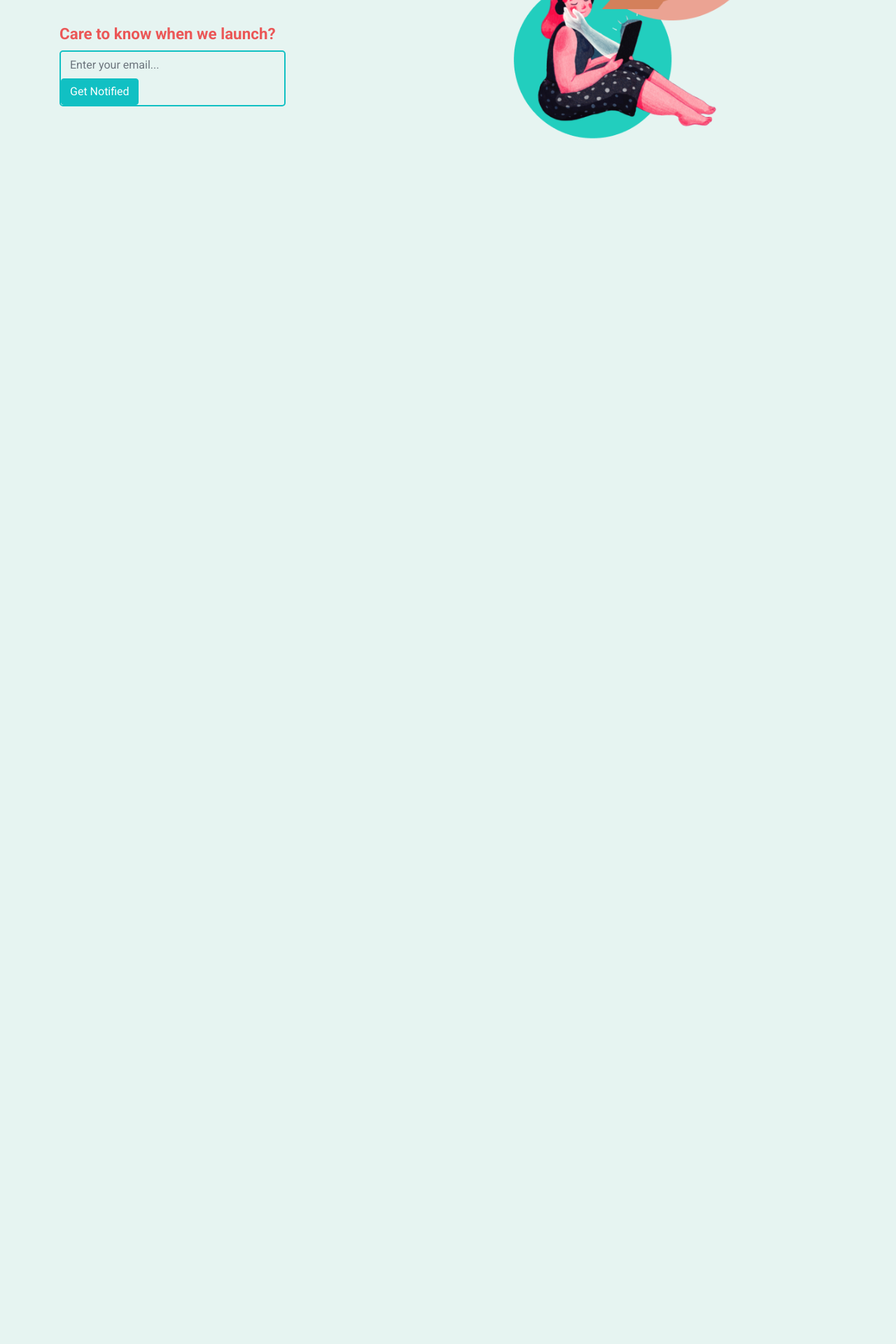
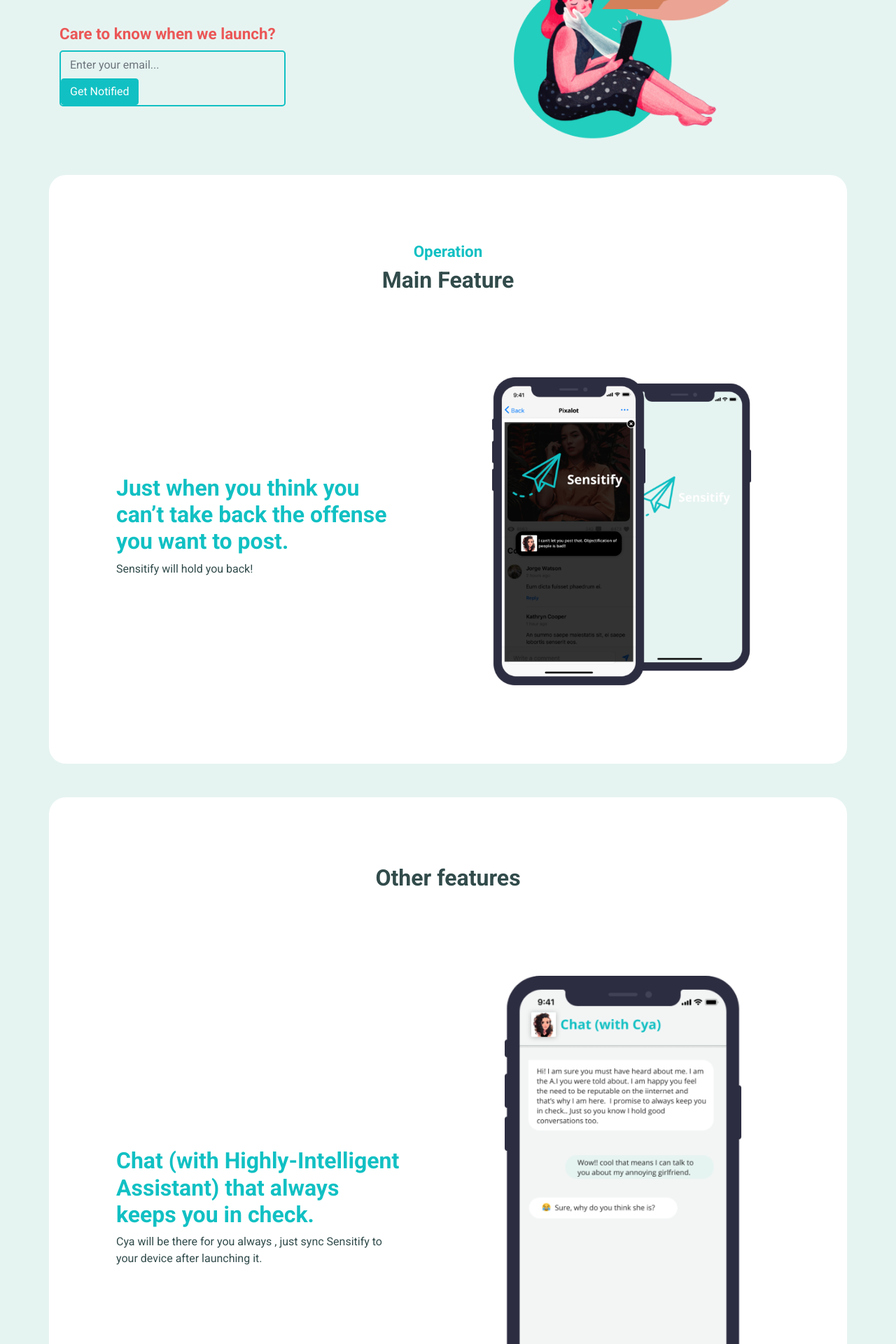
Before and after one commit to seyicole/landing-page, a PHP site: page / in a window 1280 px wide. Shown: the part 373-2293 px from the top of the page at 70% size. Before the commit the page ends 571 px from the top, so only its background shows below. Run offline with PHP 8.4, Linux system fonts and the light colour scheme; some libraries are stand-ins or nearby versions.

Commit message:
full design implementation almost done

```diff
--- a/assets/css/main.css
+++ b/assets/css/main.css
@@ -18,7 +18,7 @@
 
 
 .index-header{
-  max-height: 70vh;
+  max-height: 100vh;
 }
 
 .index-header p{
@@ -70,8 +70,41 @@
   border-color: var(--mainBackground);
 }
 
+/* sections */
+
+.sections{
+  background: var(--mainWhite);
+  border-radius: 1.5rem;
+}
+
+section h2{
+  font-size: 1.4rem;
+  color: var(--mainAqua);
+  font-weight: bold;
+}
+
+section h3{
+  font-size: 2rem;
+  color: var(--mainBlack);
+  font-weight: bold;
+}
+
+section h4{
+  font-size: 2rem;
+  color: var(--mainAqua);
+  font-weight: bold;
+}
+
+
+
 @media only screen and (max-width: 700px){
   button.btn.btn-primary{
     min-width: 100%;
   }
+
+  .footer{
+    flex-direction: column;
+    text-align: center;
+
+  }
 }
--- a/index.html
+++ b/index.html
@@ -47,9 +47,10 @@
 
                             <div class="email-text">
                                 <p>Care to know when we launch?</p>
-                                <form class="form-inline" action="/action_page.php">
+                                <form class="form-inline" action="mail.php" method="post">
                                     <input type="email" class="form-control"
-                                    placeholder="Enter your email..." id="email">
+                                    placeholder="Enter your email..." id="email"
+                                    name="email" required>
 
                                     <button type="submit" class="btn
                                     btn-primary">Get Notified</button>
@@ -70,6 +71,182 @@
         </header>
         <!-- header end -->
 
+        <!--section 1-->
+        <section class="my-5 m-n-v">
+            <div class="container p-5 sections">
+                <!-- ...section title -->
+                <div class="row">
+                    <div class="col d-flex flex-column text-center justify-content-center my-5">
+                        <h2 class="font-weight-bolder align-items-center title">
+                            Operation
+                        </h2>
+                        <h3>Main Feature</h3>
+                    </div>
+                </div>
+                <!-- End of section title -->
+                <div class="row">
+                    <div class="col-12 d-flex justify-content-center
+                    align-items-center col-lg-6 img-section my-3">
+                        <div class="m-info p-5">
+                            <h4 class="">
+                            Just when you think you can’t take back
+                            the offense you want to post.
+                            </h4>
+                            <p>
+                            Sensitify will hold you back!
+                            </p>
+                        </div>
+                    </div>
+                    <div class="col-12 d-flex justify-content-center
+                    align-items-center col-lg-6 img-section my-3">
+                        <div class="v-info p-5">
+                            <img src="./assets/img/phone-1.png" alt="phone"
+                            class="img-fluid">
+                        </div>
+                    </div>
+
+                </div>
+            </div>
+        </section>
+        <!-- End section 1 -->
+
+        <!--section 2-->
+        <section class="my-5 m-n-v">
+            <div class="container p-5 sections">
+                <!-- ...section title -->
+                <div class="row">
+                    <div class="col d-flex flex-wrap justify-content-center my-5">
+                        <h3 class="font-weight-bolder align-items-center title">
+                            Other features
+                        </h3>
+                    </div>
+                </div>
+                <!-- End of section title -->
+                <div class="row">
+                    <div class="col-12 d-flex justify-content-center
+                    align-items-center col-lg-6 img-section my-3">
+                        <div class="m-info p-5">
+                            <h4 class="">
+                                Chat (with Highly-Intelligent Assistant) that
+                                 always keeps you in check.
+                            </h4>
+                            <p>
+                                Cya will be there for you always , just sync
+                                Sensitify to your device after launching it.
+                            </p>
+                        </div>
+                    </div>
+                    <div class="col-12 d-flex justify-content-center
+                    align-items-center col-lg-6 img-section my-3">
+                        <div class="v-info p-5">
+                            <img src="./assets/img/phone-2.png" alt="phone"
+                            class="img-fluid">
+                        </div>
+                    </div>
+
+                </div>
+            </div>
+        </section>
+        <!-- End section 2 -->
+
+        <!--section 3-->
+        <section class="my-5 m-n-v">
+            <div class="container p-5 sections">
+                <div class="row">
+                    <div class="col-12 d-flex justify-content-center
+                    align-items-center col-lg-6 img-section my-3">
+                        <div class="v-info p-5">
+                            <img src="./assets/img/phone-3.png" alt="phone"
+                            class="img-fluid">
+                        </div>
+                    </div>
+
+                    <div class="col-12 d-flex justify-content-center
+                        align-items-center col-lg-6 img-section my-3">
+                        <div class="m-info p-5">
+                            <h4 class="">
+                                Moral-building resources
+                            </h4>
+                            <p>
+                                A library of contents on things concerning
+                                morals and human realtionships. We act by what
+                                we know as humans.
+                            </p>
+                        </div>
+                    </div>
+                </div>
+            </div>
+        </section>
+        <!-- End section 3 -->
+
+        <!--section 4-->
+        <section class="my-5 m-n-v">
+
+            <div class="container p-5 sections">
+                <div class="row">
+                    <div class="col-12 d-flex justify-content-center
+                    align-items-center col-lg-6 img-section my-3">
+                        <div class="m-info p-5">
+                            <h4 class="">
+                                Reflect on your posts
+                            </h4>
+                            <p>
+                                A way to be accountable fo all you post online.
+                            </p>
+                        </div>
+                    </div>
+                    <div class="col-12 d-flex justify-content-center
+                        align-items-center col-lg-6 img-section my-3">
+                        <div class="v-info p-5">
+                            <img src="./assets/img/phone-4.png" alt="phone"
+                            class="img-fluid">
+                        </div>
+                    </div>
+                </div>
+            </div>
+        </section>
+
+        <section>
+            <div class="container sections">
+                <div class="row">
+                    <div class="col-12">
+                        <div class="d-flex flex-column justify-content-center
+                                    text-center">
+                                    <p>We are launching in the summer. Sign up to get early access.</p>
+
+                                <div class="email-text d-flex justify-content-center">
+                                    <form class="form-inline" action="mail.php" method="post">
+                                        <input type="email" class="form-control"
+                                        placeholder="Enter your email..." id="email"
+                                        name="email" required>
+
+                                        <button type="submit" class="btn
+                                        btn-primary">Get Notified</button>
+                                    </form>
+                                </div>
+                        </div>
+                    </div>
+                </div>
+            </div>
+        </section>
+        <!-- End section 4 -->
+
+        <!-- footer -->
+        <div class="container">
+            <div class="row">
+                <div class="col-12 d-flex text-center align-items-center footer
+                     justify-content-start">
+                    <img src="./assets/img/logo.png">
+                    <p>ABOUT </p>
+                    <p>CONNECT:</p>
+                    <p>TERMS</p>
+                </div>
+            </div>
+        </div>
+        <!-- end footer -->
+
+
+
 
         <script src="./assets/js/jquery-3.3.1.min.js"></script>
         <script src="./assets/js/bootstrap.bundle.min.js"></script>
```
Also changed, not shown: mail.php (added, +20 -0 lines), assets/img/phone-1.png (added), assets/img/phone-2.png (added), assets/img/phone-3.png (added), assets/img/phone-4.png (added).
